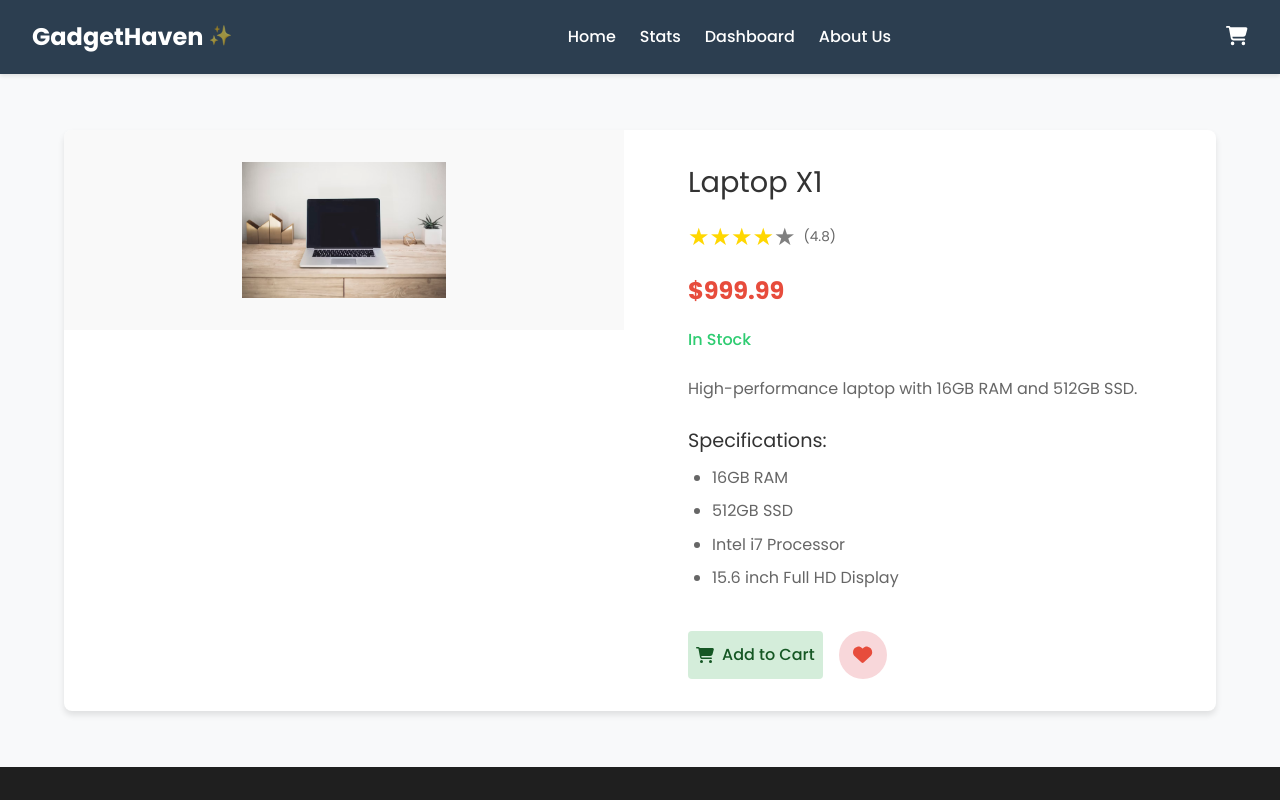
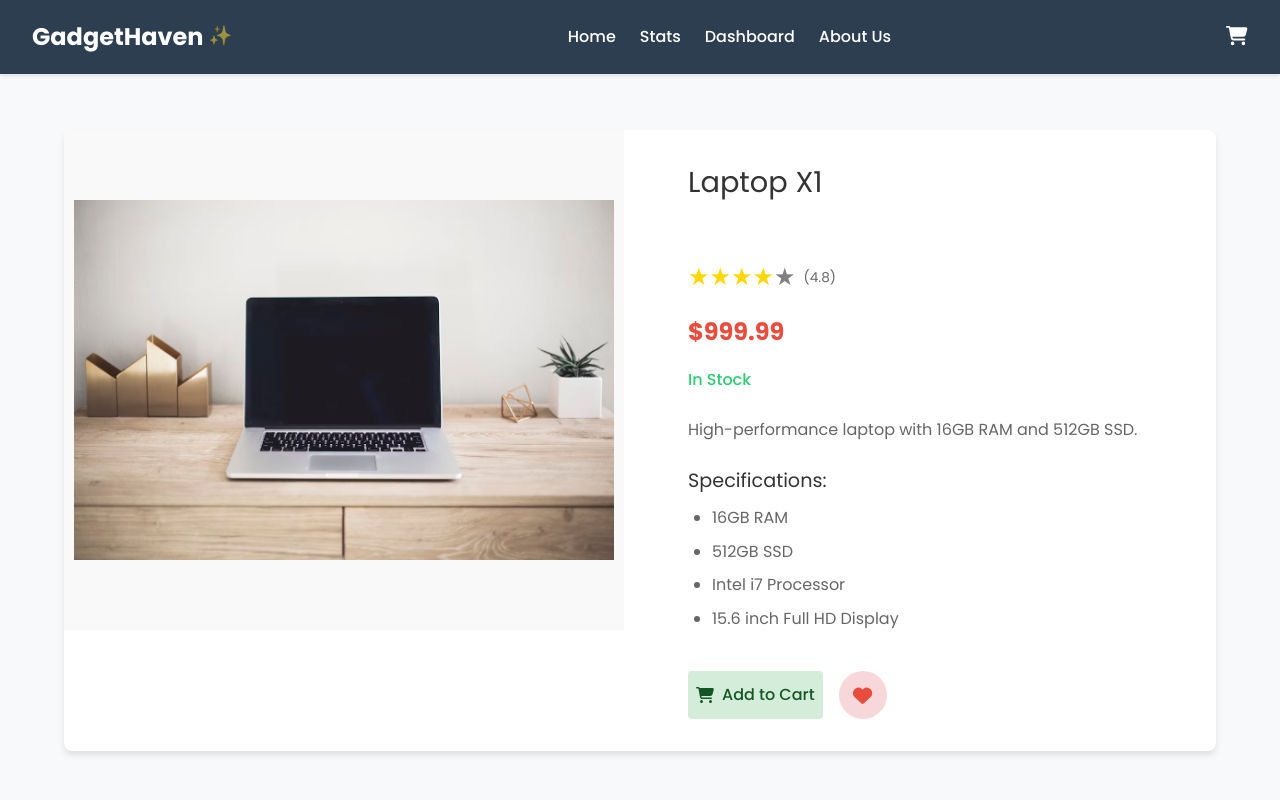
Before and after one commit to asifmahmud1047/B10-Assignment08-Gadget-Haven-, a React (Vite) app: page /details/1 in a window 1280 px wide. Shown: the top 800 px of the page. Built offline with nearby package versions, Linux system fonts and the light colour scheme.

Commit message:
made product images visible

```diff
--- a/src/components/ProductCard.css
+++ b/src/components/ProductCard.css
@@ -17,28 +17,27 @@
 
 .product-image-container {
   position: relative;
-  height: 200px;
+  padding-top: 75%; /* 4:3 aspect ratio */
   overflow: hidden;
   background-color: #f8f9fa;
-  display: flex;
-  align-items: center;
-  justify-content: center;
-}
-
-@media (max-width: 576px) {
-  .product-image-container {
-    height: 180px;
-  }
 }
 
 .product-image {
+  position: absolute;
+  top: 0;
+  left: 0;
   width: 100%;
   height: 100%;
-  object-fit: cover;
+  object-fit: contain; /* Changed from cover to contain */
+  object-position: center;
   transition: transform 0.3s;
+  padding: 10px; /* Add padding to prevent images from touching the edges */
 }
 
 .image-placeholder {
+  position: absolute;
+  top: 0;
+  left: 0;
   display: flex;
   flex-direction: column;
   align-items: center;
@@ -80,6 +79,7 @@
   border-radius: 4px;
   font-size: 0.75rem;
   font-weight: 500;
+  z-index: 1;
 }
 
 .product-info {
@@ -106,11 +106,13 @@
   -webkit-box-orient: vertical;
   overflow: hidden;
   text-overflow: ellipsis;
+  height: 2.8em; /* Fixed height for title to maintain consistent card heights */
 }
 
 @media (max-width: 576px) {
   .product-title {
     font-size: 1rem;
+    height: 2.6em;
   }
 }
 
--- a/src/pages/Details.css
+++ b/src/pages/Details.css
@@ -27,12 +27,42 @@
   align-items: center;
   padding: 2rem;
   background-color: #f9f9f9;
+  min-height: 300px;
+  position: relative;
+}
+
+@media (min-width: 768px) {
+  .product-image-container {
+    min-height: 400px;
+    max-height: 500px;
+  }
 }
 
 .product-image {
   max-width: 100%;
-  max-height: 400px;
+  max-height: 100%;
   object-fit: contain;
+  display: block;
+  margin: 0 auto;
+}
+
+/* Image placeholder for details page */
+.details-image-placeholder {
+  width: 100%;
+  height: 100%;
+  min-height: 300px;
+  display: flex;
+  flex-direction: column;
+  align-items: center;
+  justify-content: center;
+  color: white;
+  font-weight: 500;
+  border-radius: 8px;
+}
+
+.details-image-placeholder svg {
+  font-size: 4rem;
+  margin-bottom: 1rem;
 }
 
 .product-info {
--- a/src/pages/Details.jsx
+++ b/src/pages/Details.jsx
@@ -1,10 +1,10 @@
-import React, { useState, useEffect } from "react";
+import { useState, useEffect } from "react";
 import { useParams, Link } from "react-router-dom";
 import { Helmet } from "react-helmet-async";
 import { useCart } from "../context/CartContext";
 import { useWishlist } from "../context/WishlistContext";
 import { FontAwesomeIcon } from "@fortawesome/react-fontawesome";
-import { faShoppingCart, faHeart } from "@fortawesome/free-solid-svg-icons";
+import { faShoppingCart, faHeart, faInfoCircle } from "@fortawesome/free-solid-svg-icons";
 import ReactStars from "react-rating-stars-component";
 import "./Details.css";
 
@@ -13,6 +13,7 @@ function Details() {
   const [product, setProduct] = useState(null);
   const [loading, setLoading] = useState(true);
   const [inWishlist, setInWishlist] = useState(false);
+  const [imageError, setImageError] = useState(false);
   const { addToCart } = useCart();
   const { addToWishlist, wishlistItems } = useWishlist();
 
@@ -38,6 +39,17 @@ function Details() {
         setLoading(false);
       });
   }, [id, wishlistItems]);
+
+  const handleImageError = () => {
+    console.error(`Error loading image for product: ${product.product_title} (ID: ${product.product_id})`);
+    console.error(`Image path that failed: ${product.product_image}`);
+    setImageError(true);
+  };
+
+  const getCategoryClass = (category) => {
+    const formattedCategory = category.replace(/\s+/g, '-').toLowerCase();
+    return `category-${formattedCategory}`;
+  };
 
   const handleAddToCart = () => {
     if (product) {
@@ -75,11 +87,22 @@ function Details() {
       </Helmet>
       <div className="product-details">
         <div className="product-image-container">
-          <img
-            src={product.product_image}
-            alt={product.product_title}
-            className="product-image"
-          />
+          {imageError ? (
+            <div
+              className={`details-image-placeholder ${getCategoryClass(product.category)}`}
+            >
+              <FontAwesomeIcon icon={faInfoCircle} size="3x" />
+              <p>{product.product_title}</p>
+            </div>
+          ) : (
+            <img
+              src={product.product_image}
+              alt={product.product_title}
+              className="product-image"
+              onError={handleImageError}
+              loading="lazy"
+            />
+          )}
         </div>
         <div className="product-info">
           <h1 className="product-title">{product.product_title}</h1>
--- a/src/pages/Home.css
+++ b/src/pages/Home.css
@@ -35,6 +35,13 @@
   grid-template-columns: repeat(auto-fill, minmax(250px, 1fr));
   gap: 1.5rem;
   margin-bottom: 2rem;
+}
+
+/* Ensure consistent card sizes */
+@media (min-width: 768px) {
+  .products-grid {
+    grid-template-columns: repeat(auto-fill, minmax(250px, 1fr));
+  }
 }
 
 @media (max-width: 576px) {
```
